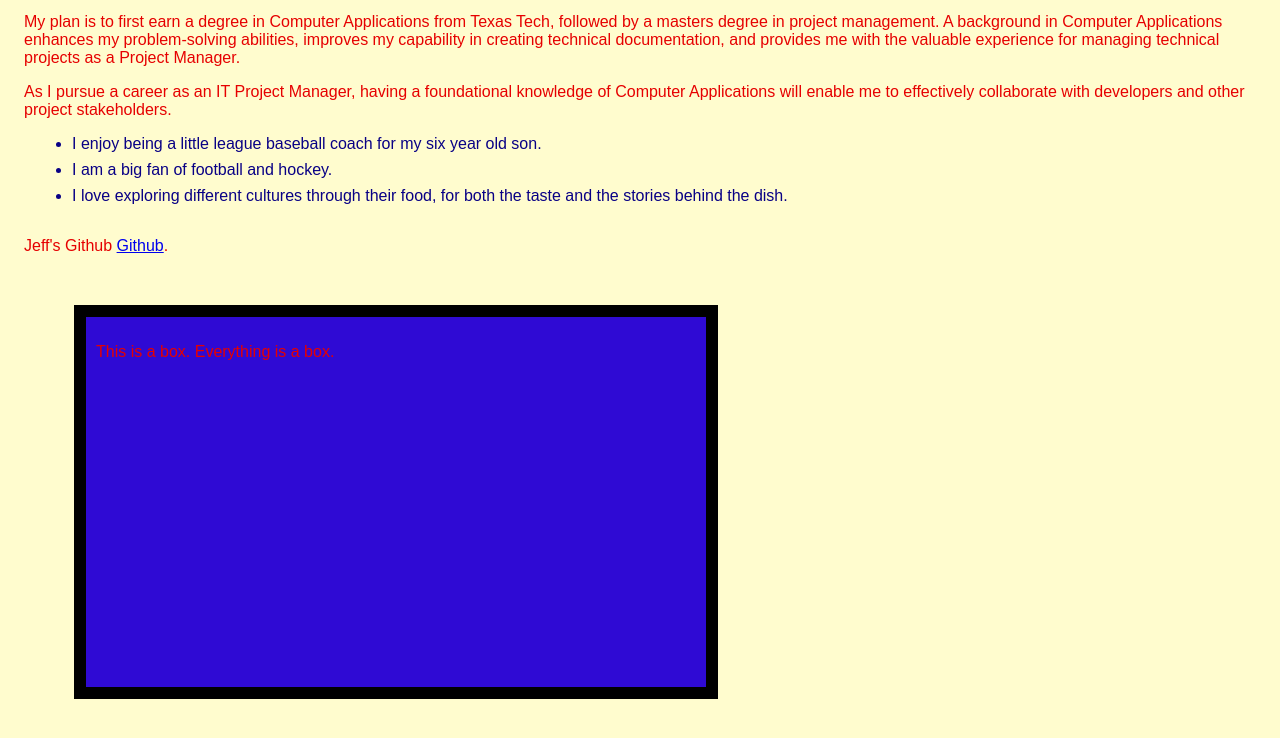
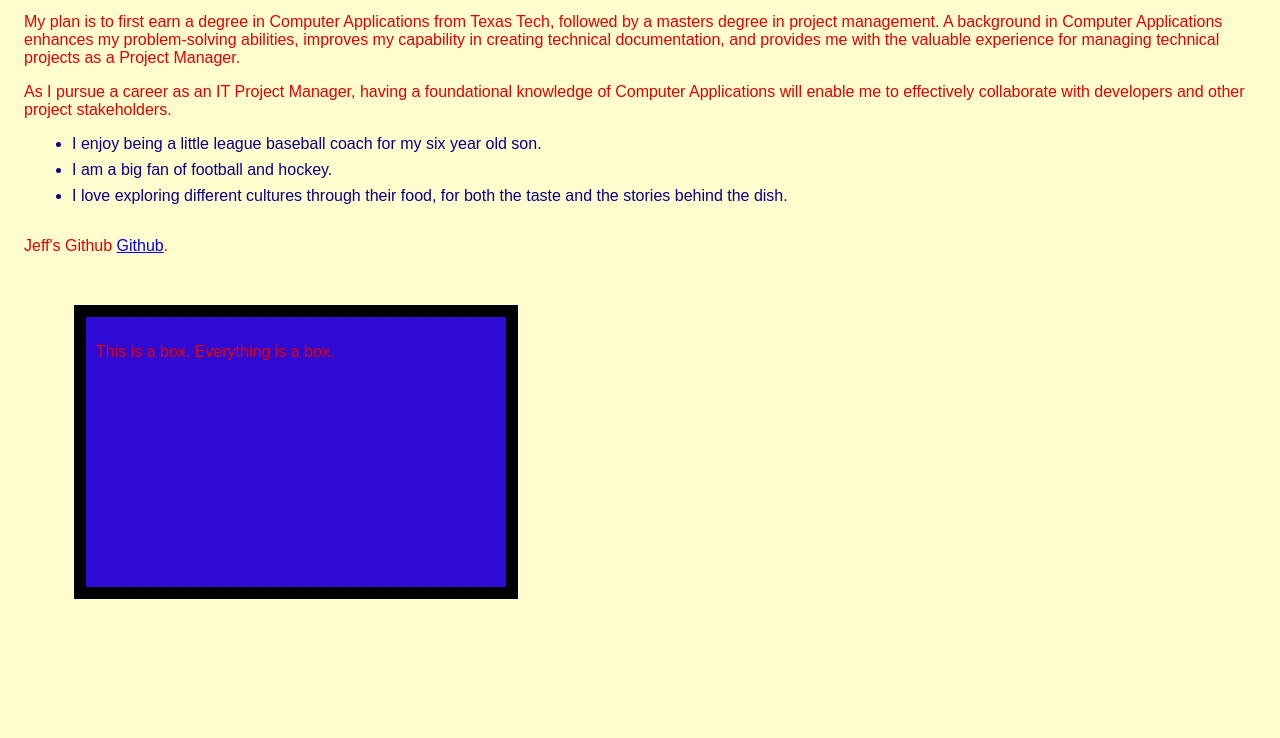
Before and after one commit to Jstein0914/Jstein0914.github.io, a plain HTML site: page index.html in a window 1280 px wide. Shown: the part 146-884 px from the top of the page. After the commit the page ends 800 px from the top, so only its background shows below. Drawn offline with Linux system fonts and the light colour scheme.

Commit message:
Update style.css
Changed box size back to original size

```diff
--- a/style.css
+++ b/style.css
@@ -42,8 +42,8 @@ li {
 
 /* Box */
 .box {
-  width: 600px;
-  height: 350px;
+  width: 400px;
+  height: 250px;
   background-color: #2f0ad4;
   border: 12px solid #000000;
   padding: 10px;
```
